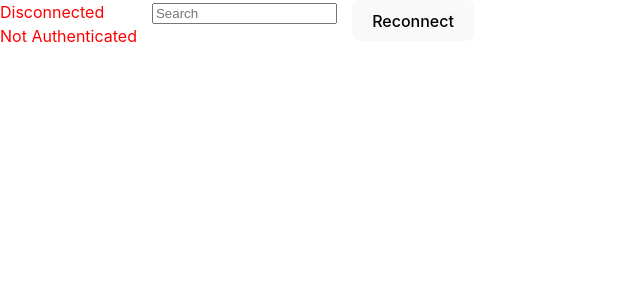
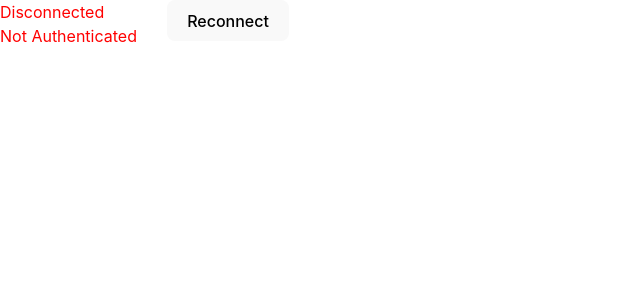
Before and after one commit to J45k4/catgpt, a React (Vite) app in the folder web/: page / in a window 1280 px wide. Shown: the top 300 px of the page, without its empty margins (0-640 px from the left). Built offline with nearby package versions, Linux system fonts and the light colour scheme; no server answers.

Commit message:
disable search input

```diff
--- a/web/src/navbar.tsx
+++ b/web/src/navbar.tsx
@@ -2,6 +2,7 @@ import { useEffect, useState } from "react"
 import { events } from "./events"
 import { ws } from "./ws"
 import { state } from "./state"
+import { Row } from "./layout"
 
 export const Navbar = () => {
     const [connected, setConnected] = useState(ws.connected)
@@ -31,7 +32,7 @@ export const Navbar = () => {
     console.log("authenticated", authenticated)
 
     return (
-        <div style={{ display: "flex", flexWrap: "wrap" }}>
+        <Row>
             <div style={{ color: "green", marginRight: "15px" }}>
                 <div style={{ color: connected ? "green" : "red" }}>
                     {connected && "Connected"}
@@ -42,9 +43,9 @@ export const Navbar = () => {
                     {!authenticated && "Not Authenticated"}
                 </div>
             </div>
-            <div style={{ marginRight: "15px" }}>
+            {/* <div style={{ marginRight: "15px" }}>
                 <input type="text" placeholder="Search" />
-            </div>
+            </div> */}
             <div>
                 <button onClick={() => {
                     ws.disconnect()
@@ -52,6 +53,6 @@ export const Navbar = () => {
                     Reconnect
                 </button>
             </div>
-        </div>
+        </Row>
     )
 }
```
